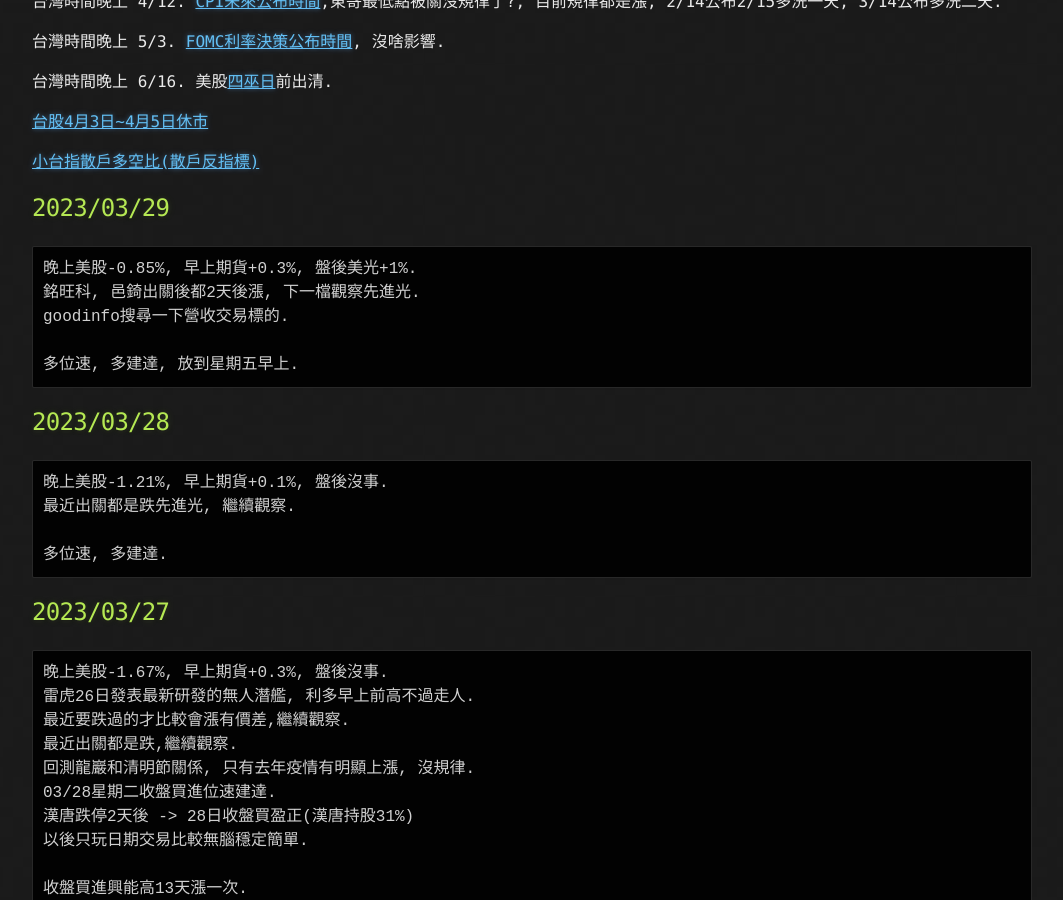
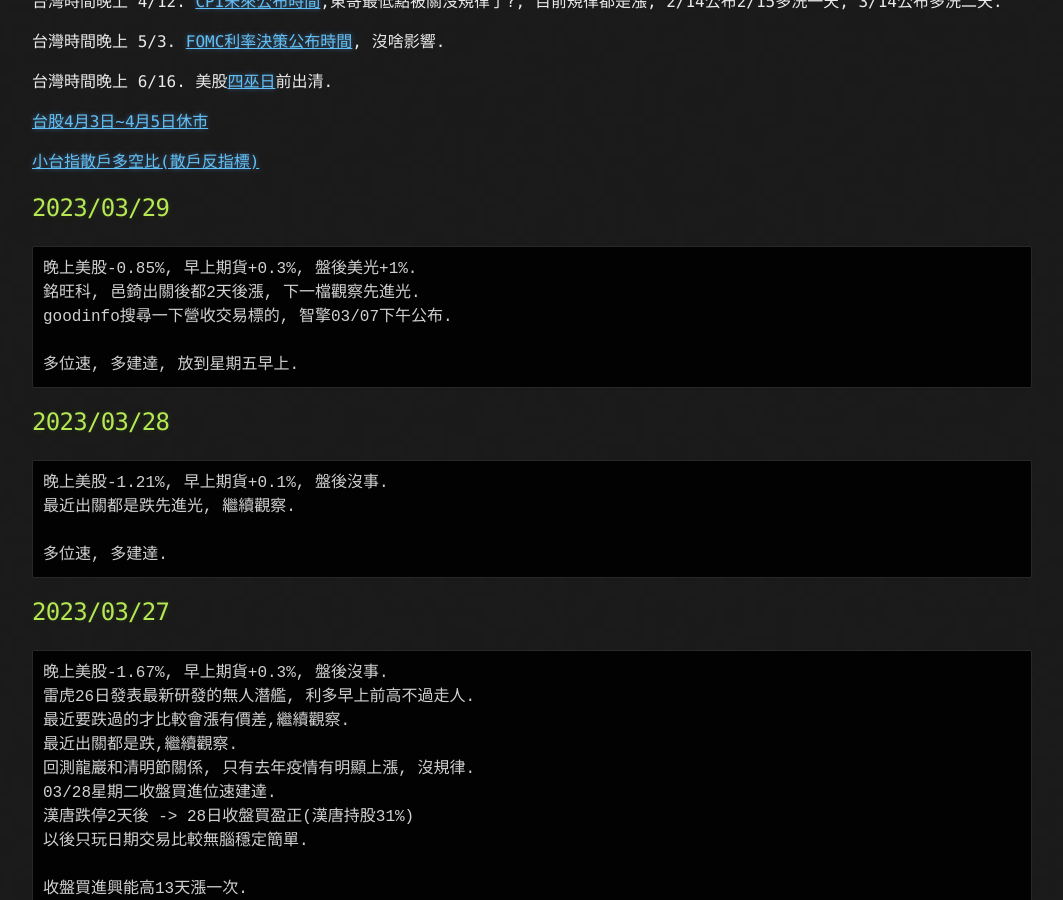
Before and after one commit to lepg5487/Stock_God, a Jekyll site: the page built from index.md, in a window 1280 px wide and 900 px high, scrolled down 468 px. Shown: the whole window, without its empty margins (108-1171 px from the left). Built offline with Jekyll 4.4.1, drawn with Linux system fonts in a browser that asks for light colours; our own code applies the rules of GitHub Pages for plain Markdown files.

Commit message:
Update index.md

````diff
--- a/index.md
+++ b/index.md
@@ -26,7 +26,7 @@ layout: testlayouts
 ```
 晚上美股-0.85%, 早上期貨+0.3%, 盤後美光+1%.
 銘旺科, 邑錡出關後都2天後漲, 下一檔觀察先進光.
-goodinfo搜尋一下營收交易標的.
+goodinfo搜尋一下營收交易標的, 智擎03/07下午公布.
 
 多位速, 多建達, 放到星期五早上.
 ```
````
